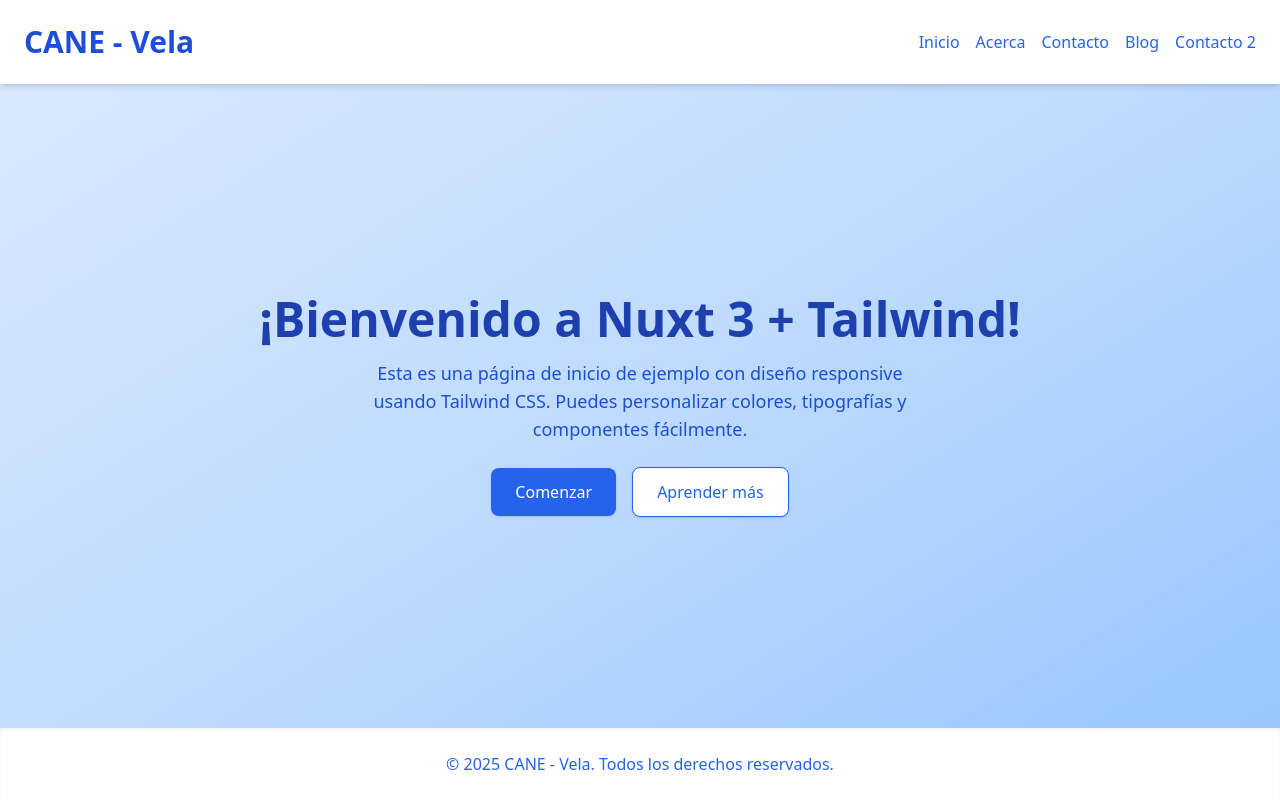
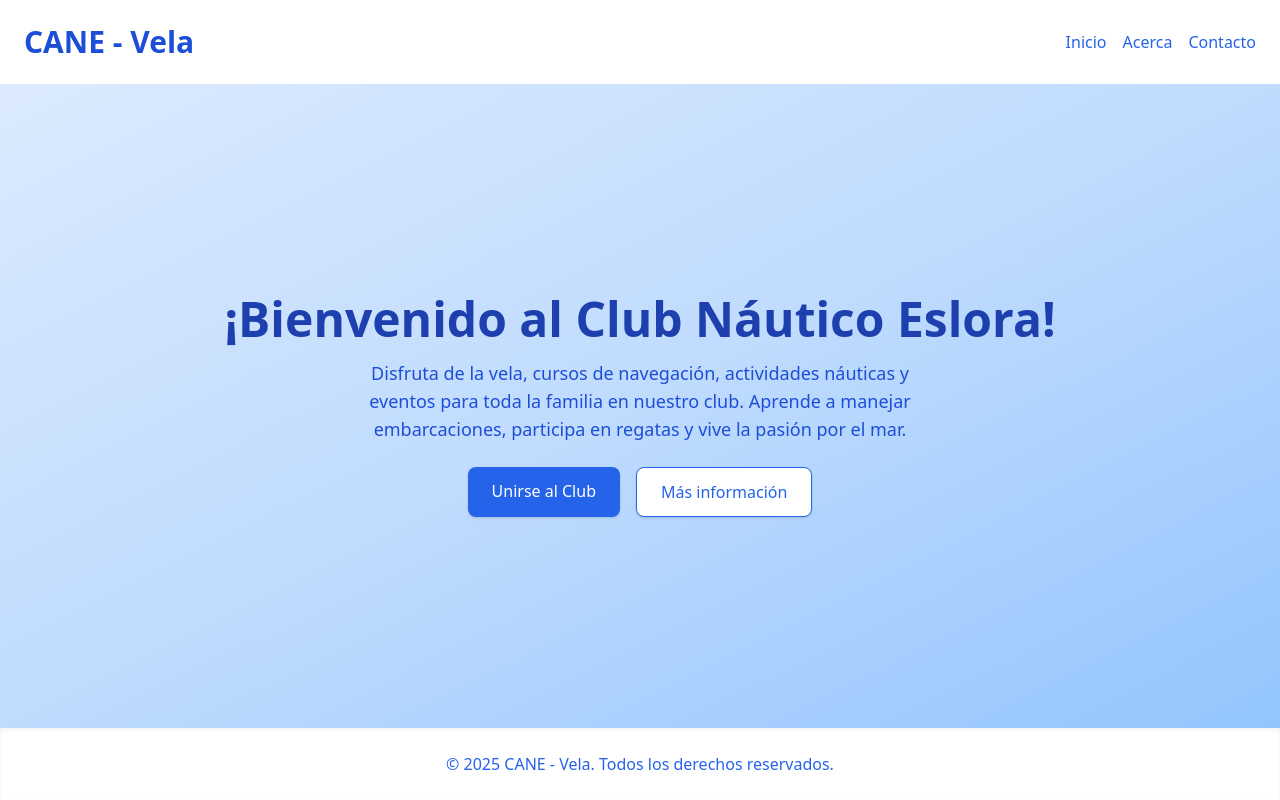
Before and after one commit to Danigg83/Cane-vela, a Nuxt app: page / in a window 1280 px wide. Built offline with nearby package versions, Linux system fonts and the light colour scheme.

Commit message:
Añadir navegacion y cambiar index.vue

```diff
--- /dev/null
+++ b/app/assets/css/variables.css
@@ -0,0 +1,16 @@
+/* Solo variables y animaciones, sin @import de Tailwind */
+
+:root {
+  --color-primary: #3b82f6;
+  --color-secondary: #10b981;
+}
+
+/* Animaciones personalizadas */
+@keyframes fade-in {
+  0% { opacity: 0; }
+  100% { opacity: 1; }
+}
+
+.animate-fade-in {
+  animation: fade-in 0.5s ease-in-out;
+}
--- a/app/components/common/Header.vue
+++ b/app/components/common/Header.vue
@@ -9,13 +9,7 @@
         </h1>
 
         <!-- Menú -->
-        <nav class="flex flex-wrap gap-2 md:gap-4 w-full md:w-auto">
-          <NuxtLink to="/" class="text-blue-600 hover:text-blue-800 font-medium">Inicio</NuxtLink>
-          <NuxtLink to="/about" class="text-blue-600 hover:text-blue-800 font-medium">Acerca</NuxtLink>
-          <NuxtLink to="/contact" class="text-blue-600 hover:text-blue-800 font-medium">Contacto</NuxtLink>
-          <NuxtLink to="/blog" class="text-blue-600 hover:text-blue-800 font-medium">Blog</NuxtLink>
-          <NuxtLink to="/extra" class="text-blue-600 hover:text-blue-800 font-medium">Contacto 2</NuxtLink>
-        </nav>
+        <Menu />
 
       </div>
     </header>
--- /dev/null
+++ b/app/components/common/Menu.vue
@@ -0,0 +1,15 @@
+<template>
+
+        <!-- Menú -->
+        <nav class="flex flex-wrap gap-2 md:gap-4 w-full md:w-auto">
+          <NuxtLink to="/" class="text-blue-600 hover:text-blue-800 font-medium">Inicio</NuxtLink>
+          <NuxtLink to="/about" class="text-blue-600 hover:text-blue-800 font-medium">Acerca</NuxtLink>
+          <NuxtLink to="/contact" class="text-blue-600 hover:text-blue-800 font-medium">Contacto</NuxtLink>
+          <!-- <NuxtLink to="/blog" class="text-blue-600 hover:text-blue-800 font-medium">Blog</NuxtLink> -->
+          <!-- <NuxtLink to="/extra" class="text-blue-600 hover:text-blue-800 font-medium">Contacto 2</NuxtLink> -->
+        </nav>
+
+  </template>
+
+  <script setup>
+  </script>
--- /dev/null
+++ b/app/pages/about copy 2.vue
@@ -0,0 +1,7 @@
+<template>
+
+    <div class="bg-[var(--color-primary)] text-white p-4 animate-fade-in">
+        contact
+    </div>
+
+</template>
--- /dev/null
+++ b/app/pages/about.vue
@@ -0,0 +1,9 @@
+
+
+<template>
+
+    <div class="bg-[var(--color-primary)] text-white p-4 animate-fade-in">
+        about
+    </div>
+
+</template>
--- a/app/pages/admin/index.vue
+++ b/app/pages/admin/index.vue
@@ -1,3 +1,7 @@
 <template>
 
+<div class="bg-[var(--color-primary)] text-white p-4 animate-fade-in">
+  index admin
+</div>
+
 </template>
--- /dev/null
+++ b/app/pages/contact.vue
@@ -0,0 +1,7 @@
+<template>
+
+    <div class="bg-[var(--color-primary)] text-white p-4 animate-fade-in">
+        contact
+    </div>
+
+</template>
--- a/app/pages/index.vue
+++ b/app/pages/index.vue
@@ -1,17 +1,28 @@
 <template>
+  <!-- Hero Section -->
+  <section class="flex-1 flex flex-col justify-center items-center text-center px-6 py-20 bg-gradient-to-br from-blue-100 via-blue-200 to-blue-300">
+    <!-- Título -->
+    <h2 class="text-5xl font-extrabold text-blue-800 mb-4">
+      ¡Bienvenido al Club Náutico Eslora!
+    </h2>
 
-      <!-- Hero Section -->
-      <section class="flex-1 flex flex-col justify-center items-center text-center px-6">
-        <h2 class="text-5xl font-extrabold text-blue-800 mb-4">¡Bienvenido a Nuxt 3 + Tailwind!</h2>
-        <p class="text-lg text-blue-700 mb-6 max-w-xl">Esta es una página de inicio de ejemplo con diseño responsive usando Tailwind CSS. Puedes personalizar colores, tipografías y componentes fácilmente.</p>
-        <div class="space-x-4">
-          <button class="bg-blue-600 text-white px-6 py-3 rounded-lg shadow hover:bg-blue-700 transition">Comenzar</button>
-          <button class="bg-white text-blue-600 border border-blue-600 px-6 py-3 rounded-lg shadow hover:bg-blue-50 transition">Aprender más</button>
-        </div>
-      </section>
+    <!-- Descripción -->
+    <p class="text-lg text-blue-700 mb-6 max-w-xl">
+      Disfruta de la vela, cursos de navegación, actividades náuticas y eventos para toda la familia en nuestro club. Aprende a manejar embarcaciones, participa en regatas y vive la pasión por el mar.
+    </p>
 
-  </template>
+    <!-- Botones de acción -->
+    <div class="flex flex-wrap justify-center gap-4">
+      <NuxtLink to="/contact" class="bg-blue-600 text-white px-6 py-3 rounded-lg shadow hover:bg-blue-700 transition">
+        Unirse al Club
+      </NuxtLink>
+      <NuxtLink to="/about" class="bg-white text-blue-600 border border-blue-600 px-6 py-3 rounded-lg shadow hover:bg-blue-50 transition">
+        Más información
+      </NuxtLink>
+    </div>
+  </section>
+</template>
 
-  <script setup>
-  // No es necesario JS para esta página de inicio
-  </script>
+<script setup>
+// Esta sección no necesita JS por ahora
+</script>
--- a/nuxt.config.ts
+++ b/nuxt.config.ts
@@ -3,6 +3,9 @@ export default defineNuxtConfig({
   compatibilityDate: '2025-07-15',
   devtools: { enabled: true },
   modules: ['@nuxtjs/tailwindcss'],
+  css: [
+    '~/assets/css/variables.css' // <-- tu archivo de variables
+  ],
   components: [
     {
       path: '~/components',   // carpeta raíz
```
Also changed, not shown: assets/css/variables.css (deleted).
